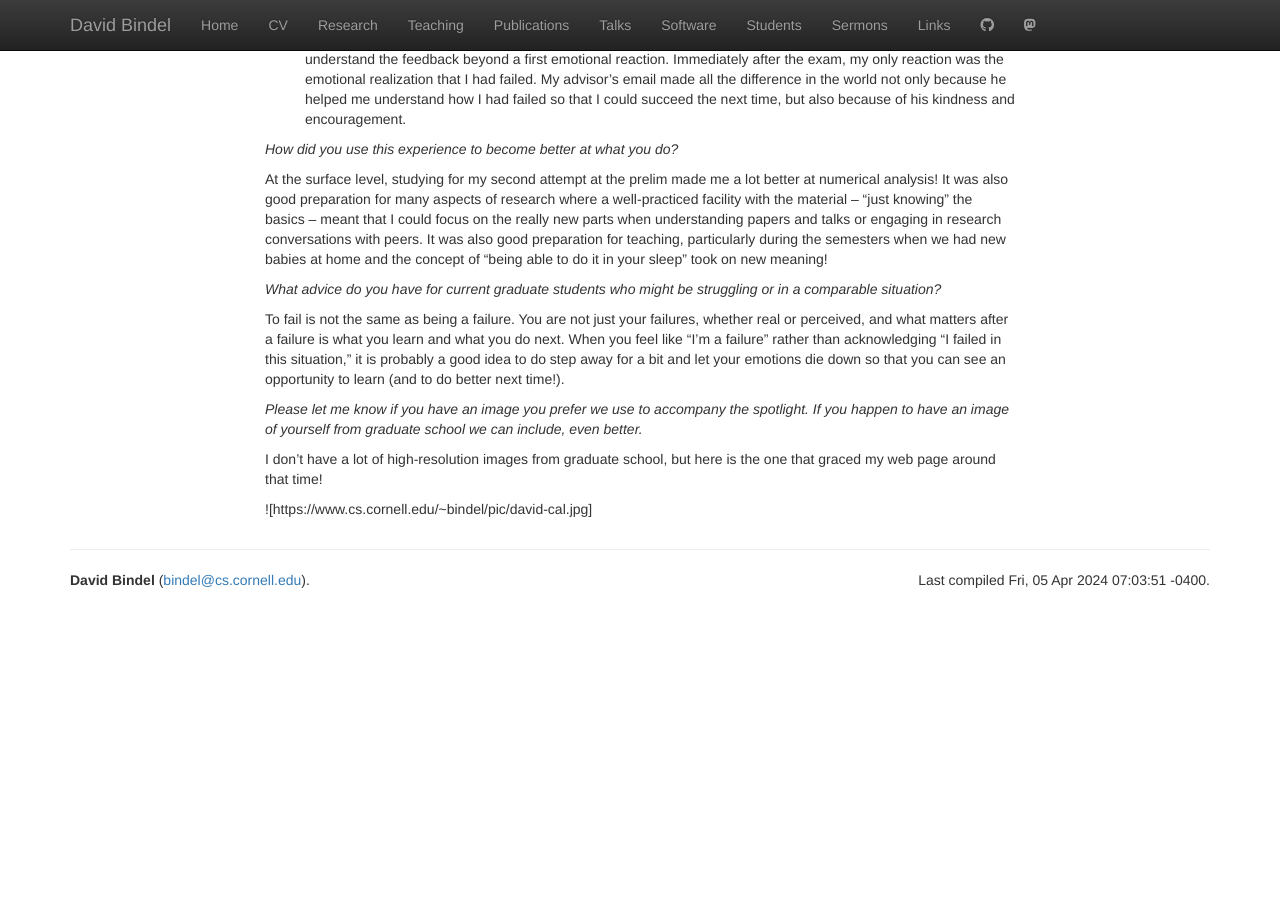
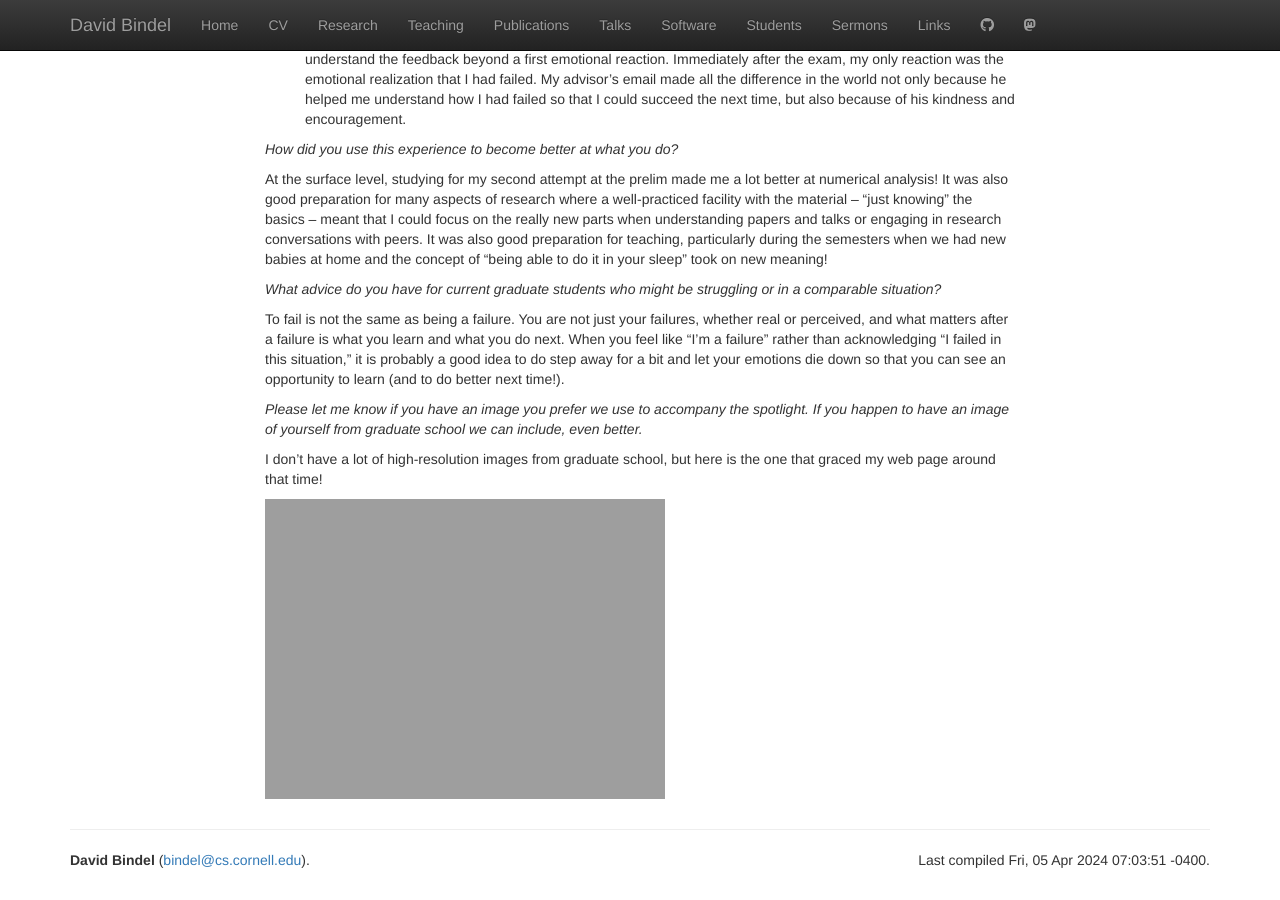
Before and after one commit to dbindel/cornell_web, a Jekyll site: the page built from _sermons/2024-03-29.md, in a window 1280 px wide and 900 px high, scrolled down 901 px. Built offline with Jekyll 4.4.1, drawn with Linux system fonts in a browser that asks for light colours; nearby versions of some CDN libraries; before the commit the page ends 1521 px from its top, so only the background shows below that.

Commit message:
Fix image Markdown.

```diff
--- a/_sermons/2024-03-29.md
+++ b/_sermons/2024-03-29.md
@@ -97,4 +97,4 @@ can include, even better.*
 I don’t have a lot of high-resolution images from graduate school, but here is
 the one that graced my web page around that time!
 
-![https://www.cs.cornell.edu/~bindel/pic/david-cal.jpg]
+![Picture of David as a graduate student at Berkeley](https://www.cs.cornell.edu/~bindel/pic/david-cal.jpg)
```
